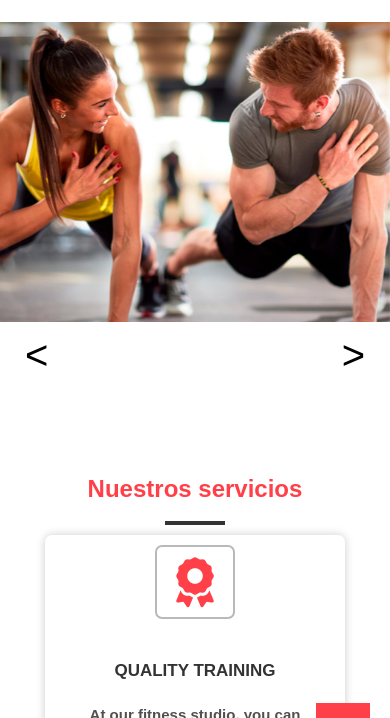
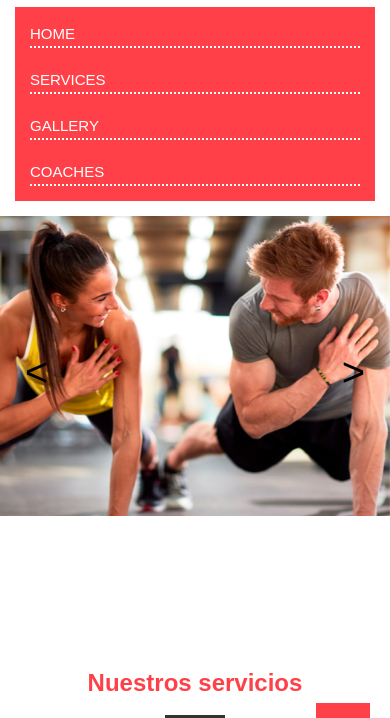
Before and after one commit to Luisasio/MaquetacionGimnasio, a plain HTML site: page index.html in a window 390 px wide. Both pictures are taken after a click on the link 339 px from the left and 44 px from the top of the page. Shown: the part 67-785 px from the top of the page. Drawn offline with nearby package versions, Linux system fonts and the light colour scheme.

Commit message:
slide-reparado

```diff
--- a/css/estilo.css
+++ b/css/estilo.css
@@ -132,11 +132,15 @@ html{
   padding: 15px 50px;
   text-decoration: none;
   border-radius: 6px;
+  font-size: 13px;
+}
+.contenedor-slide{
+  position: relative;
 }
 .rslides_nav {
   position: absolute;
   top: 50%;
-  transform: translateY(-50%);
+  transform: translateY(-150%);
   z-index: 10;
   font-size: 40px;
   color: #000000;
--- a/css/movil.css
+++ b/css/movil.css
@@ -10,6 +10,7 @@
   .contenedor-menu {
     width: 100%;
     background-color: var(--rojo);
+    display: none;
   }
   .contenedor-menu ul {
     width: 100%;
```
Also changed, not shown: index.html (+0 -6 lines).
